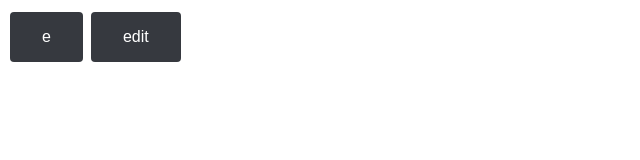
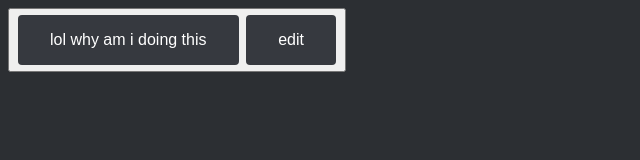
Before and after one commit to chickennu99et/javascript-button, a plain HTML site: page index.html in a window 1280 px wide. Shown: the whole page, without its empty margins (0-640 px from the left). Drawn offline with Linux system fonts and the light colour scheme.

Commit message:
Update index.html

```diff
--- a/index.html
+++ b/index.html
@@ -2,8 +2,11 @@
 <head>
 <link rel="stylesheet" href="style.css">
 </head>
-<body>
-<button onclick="l()" class="button1">e</button>
-<button onclick="ll()" class="button1">edit</button>
+<body class="body">
+<button onclick="l">
+</body>
+<body class="body" id="e">
+<a href="javascript:!function(){alert('lol');}()" class="button1">lol why am i doing this</a>
+<a href="javascript:document.body.contenteditable=true; void=0;" class="button1">edit</a>
 </body>
 </html>
```
